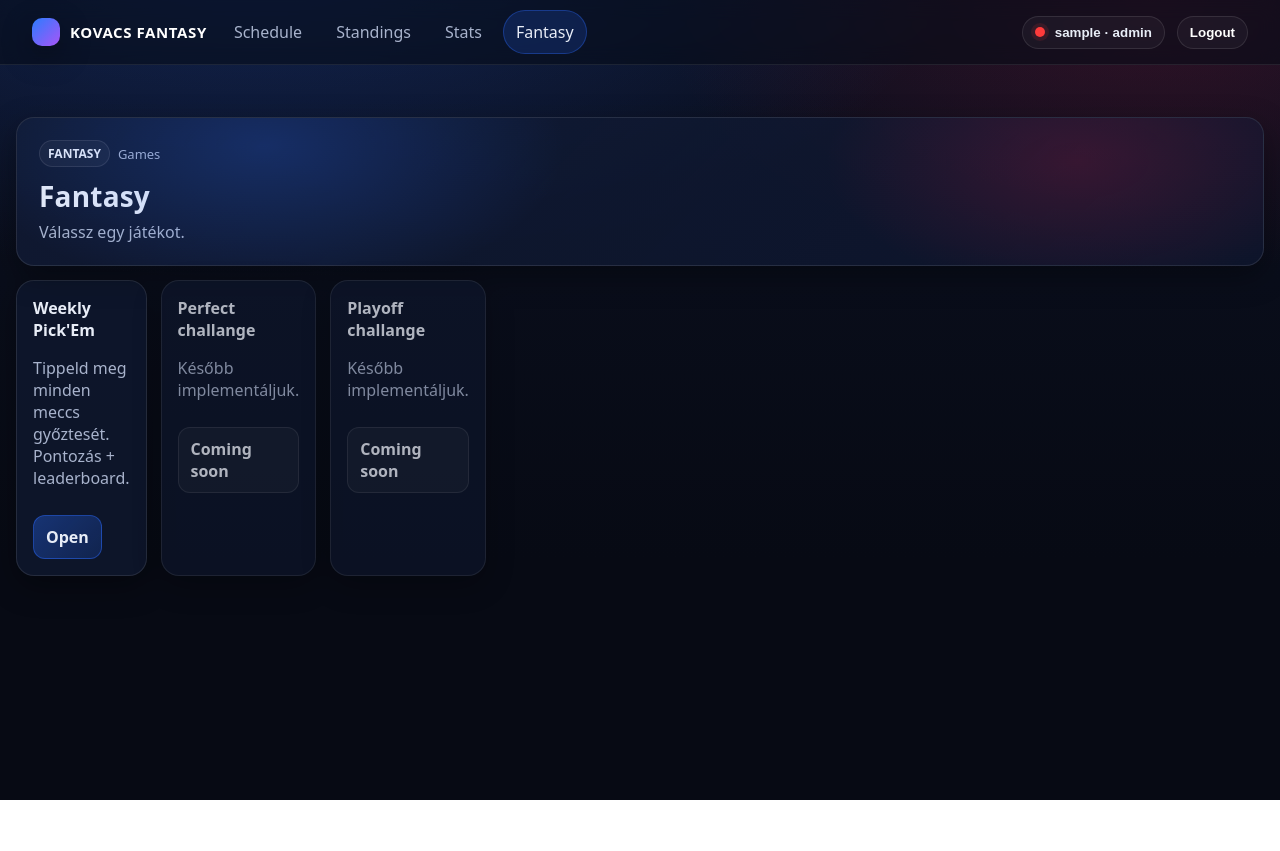
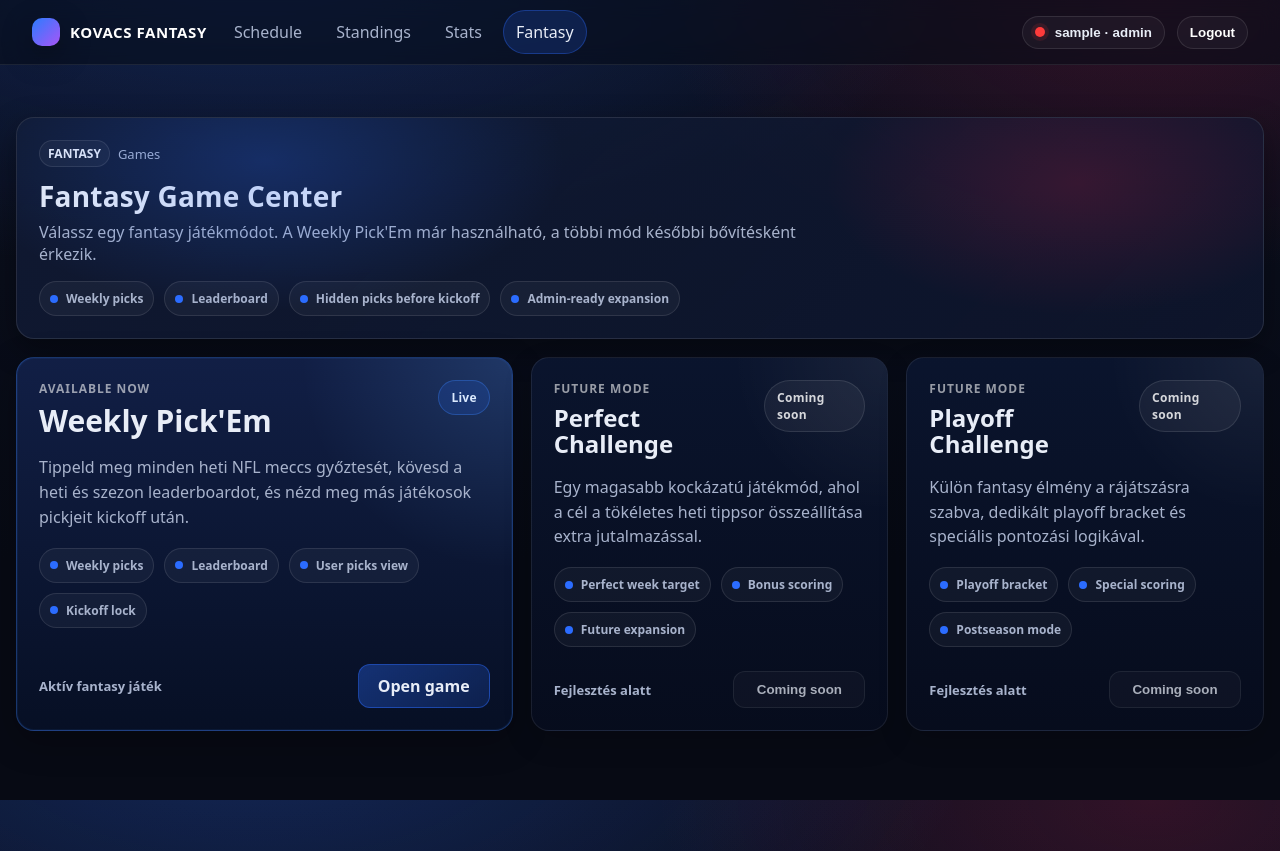
Before and after one commit to koadhun/kovacsfantasy, a React (Vite) app in the folder frontend/: page /fantasy in a window 1280 px wide. Before the commit the page ends 800 px from the top, so only its background shows below. Built offline with nearby package versions, Linux system fonts and the light colour scheme; sample sign-in values are in the browser's storage.

Commit message:
New Fantasy layout

```diff
--- a/frontend/src/pages/Fantasy.jsx
+++ b/frontend/src/pages/Fantasy.jsx
@@ -1,4 +1,214 @@
 import { Link } from "react-router-dom";
+
+function FeaturePill({ children }) {
+  return (
+    <span
+      className="pill"
+      style={{
+        display: "inline-flex",
+        alignItems: "center",
+        gap: 8,
+        fontSize: 12,
+        fontWeight: 800,
+      }}
+    >
+      <span className="dot" />
+      {children}
+    </span>
+  );
+}
+
+function StatusBadge({ children, tone = "default" }) {
+  const styles =
+    tone === "primary"
+      ? {
+          border: "1px solid rgba(59,130,246,.35)",
+          background: "rgba(37,99,235,.18)",
+          color: "#dbeafe",
+        }
+      : {
+          border: "1px solid rgba(255,255,255,.10)",
+          background: "rgba(255,255,255,.05)",
+          color: "rgba(255,255,255,.82)",
+        };
+
+  return (
+    <span
+      style={{
+        ...styles,
+        display: "inline-flex",
+        alignItems: "center",
+        padding: "8px 12px",
+        borderRadius: 999,
+        fontSize: 12,
+        fontWeight: 800,
+        letterSpacing: ".02em",
+      }}
+    >
+      {children}
+    </span>
+  );
+}
+
+function GameCard({
+  title,
+  subtitle,
+  description,
+  status,
+  statusTone = "default",
+  href,
+  cta,
+  disabled = false,
+  featured = false,
+  features = [],
+}) {
+  return (
+    <div
+      className="card"
+      style={{
+        position: "relative",
+        overflow: "hidden",
+        minHeight: 280,
+        display: "flex",
+        flexDirection: "column",
+        justifyContent: "space-between",
+        padding: 22,
+        border:
+          featured
+            ? "1px solid rgba(59,130,246,.34)"
+            : "1px solid rgba(255,255,255,.08)",
+        background: featured
+          ? "linear-gradient(180deg, rgba(18,32,72,.96), rgba(7,16,38,.96))"
+          : "linear-gradient(180deg, rgba(11,22,48,.92), rgba(7,13,30,.92))",
+        boxShadow: featured
+          ? "0 10px 34px rgba(0,0,0,.28), inset 0 0 0 1px rgba(59,130,246,.08)"
+          : "0 10px 28px rgba(0,0,0,.18)",
+      }}
+    >
+      <div
+        style={{
+          position: "absolute",
+          inset: 0,
+          pointerEvents: "none",
+          background: featured
+            ? "radial-gradient(circle at top right, rgba(96,165,250,.18), transparent 34%)"
+            : "radial-gradient(circle at top right, rgba(255,255,255,.06), transparent 30%)",
+        }}
+      />
+
+      <div style={{ position: "relative", zIndex: 1 }}>
+        <div
+          style={{
+            display: "flex",
+            alignItems: "flex-start",
+            justifyContent: "space-between",
+            gap: 12,
+            marginBottom: 18,
+          }}
+        >
+          <div>
+            <div
+              style={{
+                fontSize: 12,
+                fontWeight: 800,
+                textTransform: "uppercase",
+                letterSpacing: ".08em",
+                color: "rgba(255,255,255,.58)",
+                marginBottom: 8,
+              }}
+            >
+              {subtitle}
+            </div>
+
+            <h3
+              style={{
+                margin: 0,
+                fontSize: featured ? 30 : 24,
+                lineHeight: 1.08,
+                fontWeight: 900,
+              }}
+            >
+              {title}
+            </h3>
+          </div>
+
+          <StatusBadge tone={statusTone}>{status}</StatusBadge>
+        </div>
+
+        <p
+          className="muted"
+          style={{
+            margin: 0,
+            fontSize: 16,
+            lineHeight: 1.55,
+            maxWidth: 540,
+          }}
+        >
+          {description}
+        </p>
+
+        {!!features.length && (
+          <div
+            style={{
+              display: "flex",
+              flexWrap: "wrap",
+              gap: 10,
+              marginTop: 18,
+            }}
+          >
+            {features.map((item) => (
+              <FeaturePill key={item}>{item}</FeaturePill>
+            ))}
+          </div>
+        )}
+      </div>
+
+      <div
+        style={{
+          position: "relative",
+          zIndex: 1,
+          display: "flex",
+          alignItems: "center",
+          justifyContent: "space-between",
+          gap: 12,
+          marginTop: 24,
+        }}
+      >
+        <div
+          className="muted"
+          style={{ fontSize: 13, fontWeight: 700 }}
+        >
+          {featured
+            ? "Aktív fantasy játék"
+            : disabled
+            ? "Fejlesztés alatt"
+            : "Elérhető játék"}
+        </div>
+
+        {disabled ? (
+          <button
+            className="btn"
+            disabled
+            style={{
+              opacity: 0.72,
+              minWidth: 132,
+            }}
+          >
+            {cta}
+          </button>
+        ) : (
+          <Link
+            to={href}
+            className={`btn ${featured ? "primary" : ""}`}
+            style={{ minWidth: 132, textAlign: "center" }}
+          >
+            {cta}
+          </Link>
+        )}
+      </div>
+    </div>
+  );
+}
 
 export default function Fantasy() {
   return (
@@ -8,28 +218,84 @@ export default function Fantasy() {
           <span className="tag">FANTASY</span>
           <span>Games</span>
         </div>
-        <h1 className="h1">Fantasy</h1>
-        <p className="sub">Válassz egy játékot.</p>
+
+        <h1 className="h1">Fantasy Game Center</h1>
+
+        <p className="sub" style={{ maxWidth: 760 }}>
+          Válassz egy fantasy játékmódot. A Weekly Pick&apos;Em már használható,
+          a többi mód későbbi bővítésként érkezik.
+        </p>
+
+        <div
+          style={{
+            display: "flex",
+            flexWrap: "wrap",
+            gap: 10,
+            marginTop: 16,
+          }}
+        >
+          <FeaturePill>Weekly picks</FeaturePill>
+          <FeaturePill>Leaderboard</FeaturePill>
+          <FeaturePill>Hidden picks before kickoff</FeaturePill>
+          <FeaturePill>Admin-ready expansion</FeaturePill>
+        </div>
       </div>
 
-      <div className="grid" style={{ marginTop: 14 }}>
-        <Link to="/fantasy/weekly-pickem" className="card" style={{ padding: 16, textDecoration: "none" }}>
-          <h3 className="card-title" style={{ marginTop: 0 }}>Weekly Pick&apos;Em</h3>
-          <p className="muted">Tippeld meg minden meccs győztesét. Pontozás + leaderboard.</p>
-          <span className="btn primary" style={{ marginTop: 10, display: "inline-block" }}>Open</span>
-        </Link>
+      <div
+        style={{
+          marginTop: 18,
+          display: "grid",
+          gridTemplateColumns: "minmax(0, 1.25fr) minmax(0, .9fr) minmax(0, .9fr)",
+          gap: 18,
+          alignItems: "stretch",
+        }}
+      >
+        <GameCard
+          featured
+          title="Weekly Pick'Em"
+          subtitle="Available now"
+          description="Tippeld meg minden heti NFL meccs győztesét, kövesd a heti és szezon leaderboardot, és nézd meg más játékosok pickjeit kickoff után."
+          status="Live"
+          statusTone="primary"
+          href="/fantasy/weekly-pickem"
+          cta="Open game"
+          features={[
+            "Weekly picks",
+            "Leaderboard",
+            "User picks view",
+            "Kickoff lock",
+          ]}
+        />
 
-        <div className="card" style={{ padding: 16, opacity: 0.75 }}>
-          <h3 className="card-title" style={{ marginTop: 0 }}>Perfect challange</h3>
-          <p className="muted">Később implementáljuk.</p>
-          <span className="btn" style={{ marginTop: 10, display: "inline-block" }} disabled>Coming soon</span>
-        </div>
+        <GameCard
+          title="Perfect Challenge"
+          subtitle="Future mode"
+          description="Egy magasabb kockázatú játékmód, ahol a cél a tökéletes heti tippsor összeállítása extra jutalmazással."
+          status="Coming soon"
+          href="#"
+          cta="Coming soon"
+          disabled
+          features={[
+            "Perfect week target",
+            "Bonus scoring",
+            "Future expansion",
+          ]}
+        />
 
-        <div className="card" style={{ padding: 16, opacity: 0.75 }}>
-          <h3 className="card-title" style={{ marginTop: 0 }}>Playoff challange</h3>
-          <p className="muted">Később implementáljuk.</p>
-          <span className="btn" style={{ marginTop: 10, display: "inline-block" }} disabled>Coming soon</span>
-        </div>
+        <GameCard
+          title="Playoff Challenge"
+          subtitle="Future mode"
+          description="Külön fantasy élmény a rájátszásra szabva, dedikált playoff bracket és speciális pontozási logikával."
+          status="Coming soon"
+          href="#"
+          cta="Coming soon"
+          disabled
+          features={[
+            "Playoff bracket",
+            "Special scoring",
+            "Postseason mode",
+          ]}
+        />
       </div>
     </div>
   );
```
